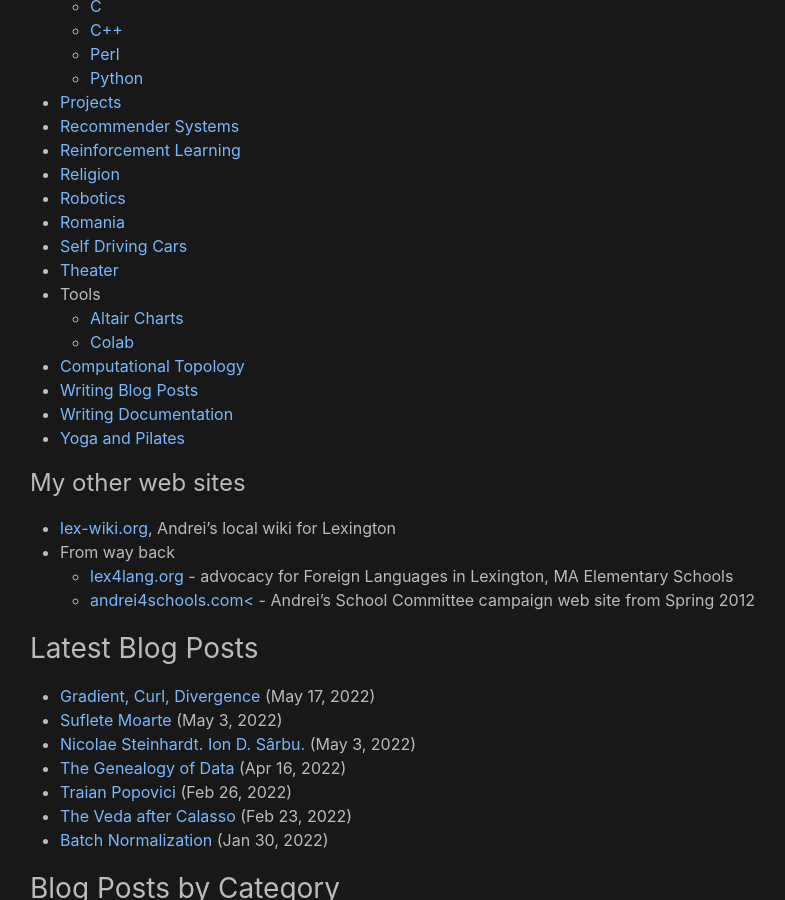
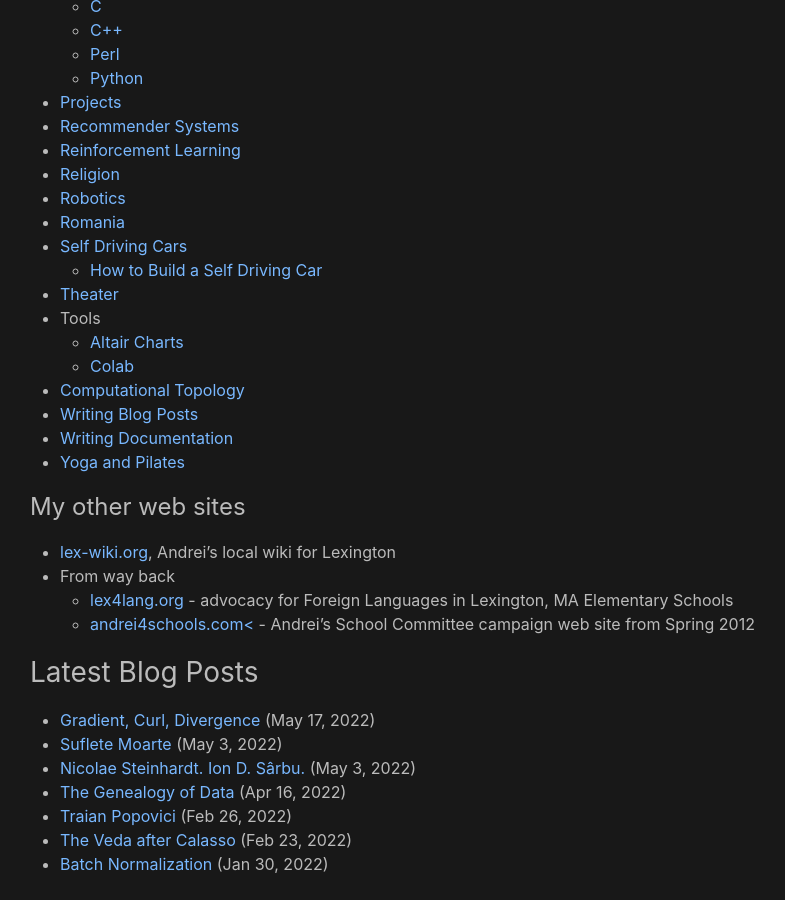
Before and after one commit to analytiq-hub/sigagent.github.io, a Jekyll site: the page built from index.md, in a window 1280 px wide and 900 px high, scrolled down 1358 px. Shown: the whole window, without its empty margins (240-1025 px from the left). Built offline with Jekyll 4.4.1, drawn with Linux system fonts in a browser that asks for light colours.

Commit message:
Update index.md

```diff
--- a/index.md
+++ b/index.md
@@ -76,6 +76,7 @@ blog_posts_by_category_title: Blog Posts by Category
 * [Robotics](robotics.md)
 * [Romania](romania.md)
 * [Self Driving Cars](self_driving_cars.md)
+  * [How to Build a Self Driving Car](self_driving_cars/how_to_build_a_self_driving_car.md)
 * [Theater](theater.md)
 * Tools
   * [Altair Charts](altair.md)
```
